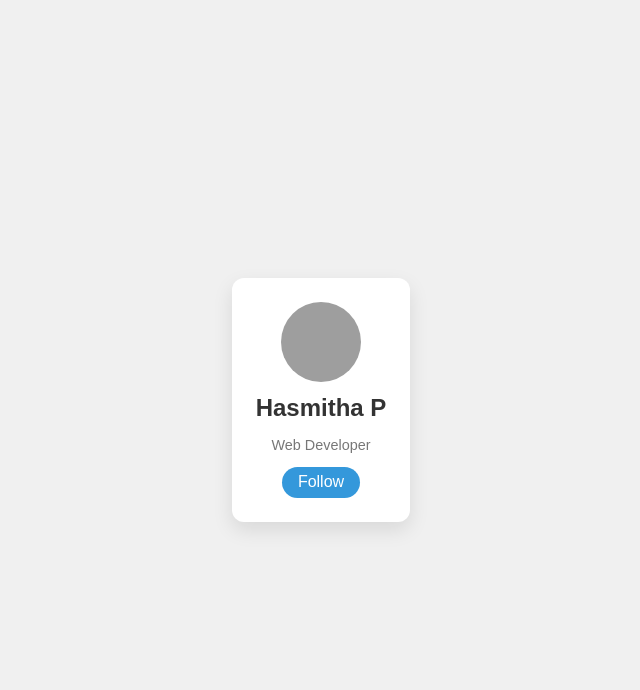
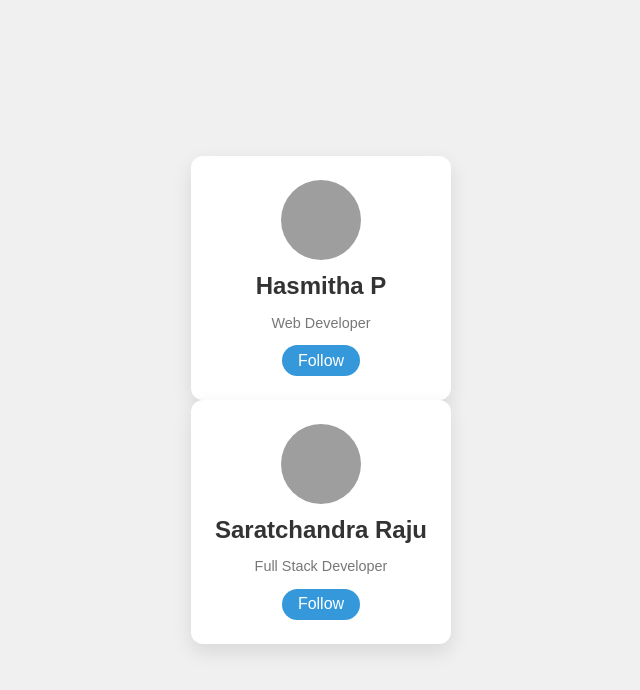
Before and after one commit to SSaratchandraRaju/profile, a plain HTML site: page index.html in a window 1280 px wide. Shown: the whole page, without its empty margins (319-959 px from the left). Drawn offline with Linux system fonts and the light colour scheme; grey boxes are pictures that could not be loaded.

Commit message:
Added My(Saratchandra) Details

```diff
--- a/index.html
+++ b/index.html
@@ -7,11 +7,20 @@
     <link rel="stylesheet" href="styles.css">
 </head>
 <body>
+    <div class="container-card">
     <div class="card">
         <img src="https://media.istockphoto.com/id/1317804578/photo/one-businesswoman-headshot-smiling-at-the-camera.webp?a=1&b=1&s=612x612&w=0&k=20&c=0ez7MLSYsOlKDghpVAUDMVf_gT5B_DfKmRNKqElOLUA=" class="avatar">
         <h2>Hasmitha P</h2>
         <p>Web Developer</p>
         <a href="#">Follow</a>
     </div>
+
+    <div class="card">
+        <img src="https://media.istockphoto.com/id/1317804578/photo/one-businesswoman-headshot-smiling-at-the-camera.webp?a=1&b=1&s=612x612&w=0&k=20&c=0ez7MLSYsOlKDghpVAUDMVf_gT5B_DfKmRNKqElOLUA=" class="avatar">
+        <h2>Saratchandra Raju</h2>
+        <p>Full Stack Developer</p>
+        <a href="#">Follow</a>
+    </div>
+    </div>
 </body>
 </html>
```
